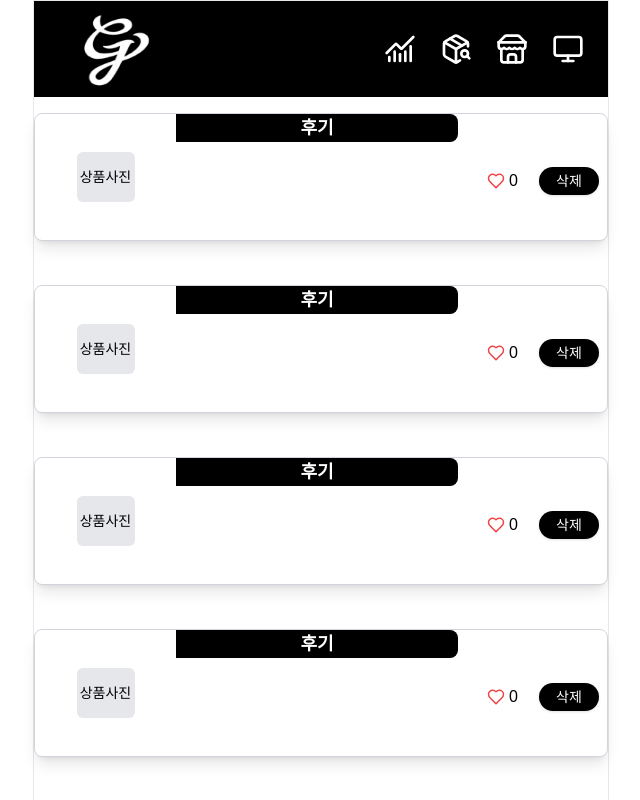
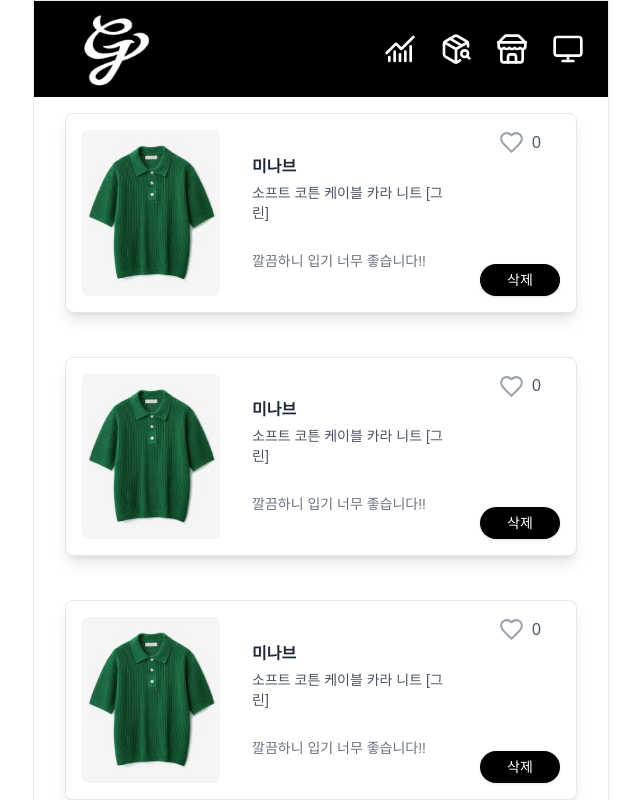
Before and after one commit to teamGrowup/fd_grow, a Next.js app in the folder src/app/admin/: page /review in a window 1280 px wide. Shown: the top 800 px of the page, without its empty margins (319-959 px from the left). Built offline with nearby package versions, Linux system fonts and the light colour scheme; no server answers.

Commit message:
style : 리뷰 페이지 수정

```diff
--- a/src/app/admin/src/components/ReviewBox.tsx
+++ b/src/app/admin/src/components/ReviewBox.tsx
@@ -1,6 +1,8 @@
 import React, { useState } from "react";
 import { Button } from "@/packages/ui/src";
 import { Heart } from "lucide-react";
+import Image from "next/image";
+import clothesImg from "@/app/admin/src/assets/clothes.jpg";
 
 interface ReviewBoxProps {
   id: string;
@@ -16,7 +18,7 @@ const ReviewBox: React.FC<ReviewBoxProps> = ({ id }) => {
       });
 
       if (!fetchResponse.ok) {
-        throw new Error("Fail to delete review");
+        throw new Error("Failed to delete review");
       }
 
       window.alert("리뷰가 성공적으로 삭제되었습니다");
@@ -27,34 +29,49 @@ const ReviewBox: React.FC<ReviewBoxProps> = ({ id }) => {
   };
 
   const handleDeleteClick = async (e: React.MouseEvent<HTMLButtonElement>) => {
-    const deleteCheck = window.prompt("리뷰를 삭제할까요?");
+    const deleteCheck = window.confirm("리뷰를 삭제할까요?");
     if (deleteCheck) {
       await DeleteReview();
     }
   };
 
-  const handleClickHeart = async () => {
+  const handleClickHeart = () => {
     setHeartState((prevState) => !prevState);
-  }; //수정!
+  };
 
   return (
-    <div className="w-full min-w-3/4 min-h-[8rem] bg-white border border-gray-300 shadow-lg rounded-lg flex mx-auto my-4 overflow-hidden">
-      <div className="w-1/3 flex justify-center items-center">
-        <div className="bg-gray-200 w-[58px] h-[50px] flex justify-center items-center rounded-md">
-          <p className="text-black text-sm">상품사진</p>
-        </div>
+    <div className="w-full max-w-lg min-h-[10rem] bg-white border border-gray-200 shadow-lg rounded-lg flex mx-auto my-4 overflow-hidden">
+      <div className="w-1/3 flex justify-center items-center p-4">
+        <Image
+          src={clothesImg}
+          alt="clothes image"
+          width={150}
+          height={150}
+          className="rounded-md"
+        />
       </div>
-      <div className="bg-black w-2/3 h-full flex items-center justify-center rounded-r-lg">
-        <p className="text-white text-lg font-semibold">후기</p>
+      <div className="flex-1 flex flex-col justify-center p-4">
+        <p className="font-semibold text-gray-800">미나브</p>
+        <p className="text-sm text-gray-600 mt-1">
+          소프트 코튼 케이블 카라 니트 [그린]
+        </p>
+        <p className="text-sm text-gray-500 mt-7">
+          깔끔하니 입기 너무 좋습니다!!
+        </p>
       </div>
-      <div className="flex justify-between items-center mt-2">
-        <div className="flex items-center justify-center w-[89px] h-[29px]">
-          <p className="text-black text-center flex items-center gap-1">
-            <Heart size={"18px"} className="text-red-500" />0
-          </p>
+      <div className="flex flex-col justify-between items-center p-4">
+        <div className="flex items-center space-x-2">
+          <Heart
+            size={25}
+            className={`cursor-pointer ${
+              heartState ? "text-red-500" : "text-gray-400"
+            }`}
+            onClick={handleClickHeart}
+          />
+          <span className="text-gray-600">0</span>
         </div>
         <Button
-          className="bg-black text-white rounded-full w-[60px] h-[28px] hover:bg-gray-800 transition-colors -translate-x-2"
+          className="bg-black text-white rounded-full w-20 h-8 hover:bg-gray-800 transition-colors mt-2"
           onClick={handleDeleteClick}
         >
           삭제
```
Also changed, not shown: src/app/admin/src/assets/clothes.jpg (added).
